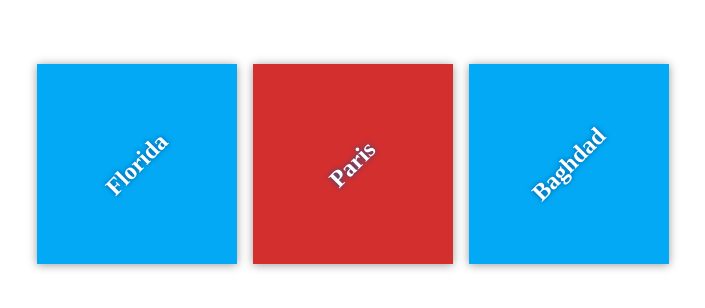
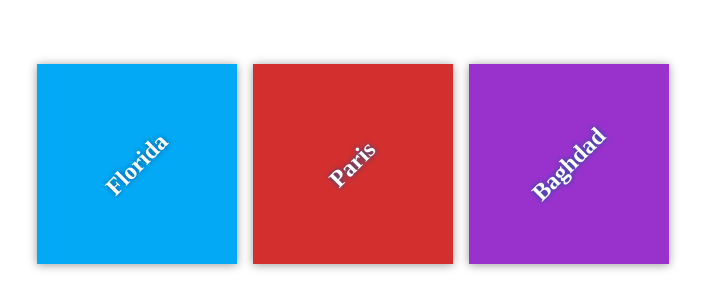
Before and after one commit to Murtadha-Adil/my-travel-plans, a plain HTML site: page index.html in a window 1280 px wide. Shown: the part 236-544 px from the top of the page, without its empty margins (287-992 px from the left). Drawn offline with Linux system fonts and the light colour scheme.

Commit message:
added baghdad style in css code

```diff
--- a/app.css
+++ b/app.css
@@ -53,3 +53,6 @@ html {
     #paris {
     background-color: #d32f2f;
     }
+    #Baghdad{
+    background-color: darkorchid;
+    }
```
